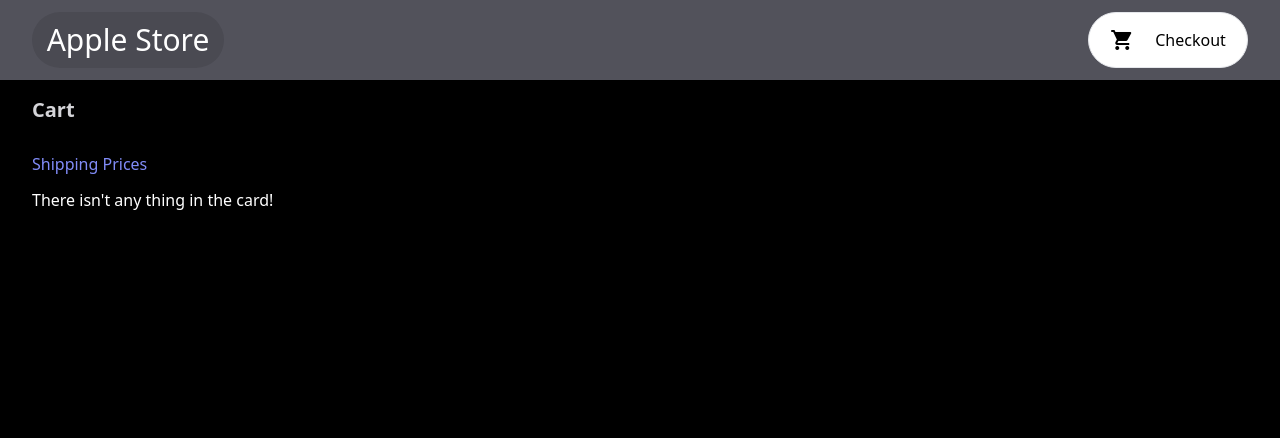
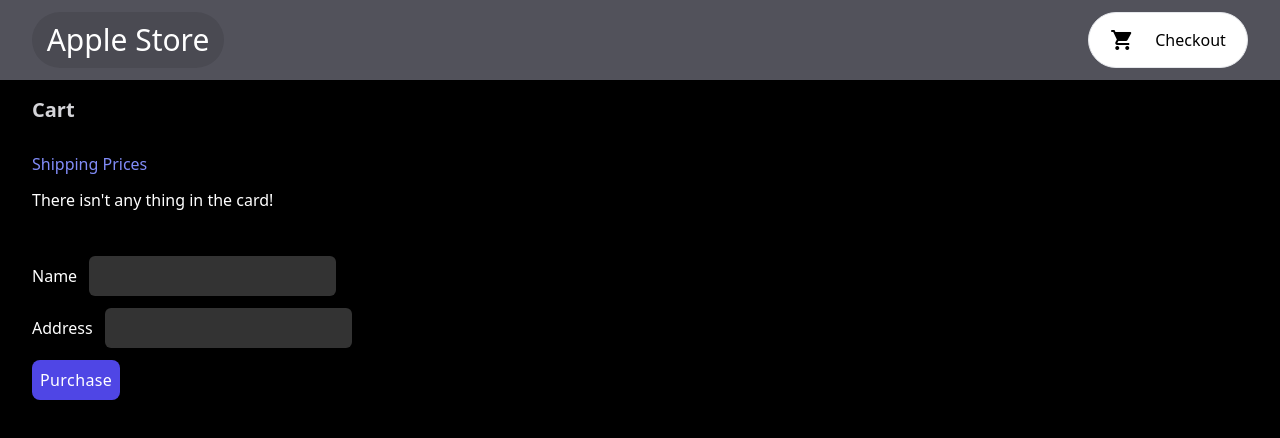
Before and after one commit to sokhuong-uon/learn-angular, an Angular app: page /cart in a window 1280 px wide. Shown: the top 438 px of the page. Built offline with nearby package versions, Linux system fonts and the light colour scheme.

Commit message:
feat: checkout form

```diff
--- a/src/app/cart/cart.component.html
+++ b/src/app/cart/cart.component.html
@@ -17,3 +17,27 @@
 <div *ngIf="items.length == 0" class="w-full px-8">
 	<p>There isn't any thing in the card!</p>
 </div>
+
+<form [formGroup]="checkoutForm" (ngSubmit)="onSubmit()" class="p-8">
+	<div class="my-3">
+		<label for="name">Name</label>
+		<input
+			type="text"
+			id="name"
+			formControlName="name"
+			class="h-10 px-2 ml-3 rounded-md bg-white/20"
+		/>
+	</div>
+
+	<div class="my-3">
+		<label for="address">Address</label>
+		<input
+			type="text"
+			id="address"
+			formControlName="address"
+			class="h-10 px-2 ml-3 rounded-md bg-white/20"
+		/>
+	</div>
+
+	<button type="submit" class="primary-btn">Purchase</button>
+</form>
--- a/src/app/cart/cart.component.ts
+++ b/src/app/cart/cart.component.ts
@@ -1,4 +1,5 @@
 import { Component } from "@angular/core";
+import { FormBuilder } from "@angular/forms";
 import { CartService } from "../cart.service";
 
 @Component({
@@ -9,5 +10,19 @@
 export class CartComponent {
 	items = this.cartService.getItems();
 
-	constructor(private cartService: CartService) {}
+	checkoutForm = this.formBuilder.group({
+		name: "",
+		address: "",
+	});
+
+	constructor(
+		private cartService: CartService,
+		private formBuilder: FormBuilder
+	) {}
+
+	onSubmit(): void {
+		this.items = this.cartService.clearCart();
+		console.warn("Your order have been submitted", this.checkoutForm.value);
+		this.checkoutForm.reset();
+	}
 }
```
